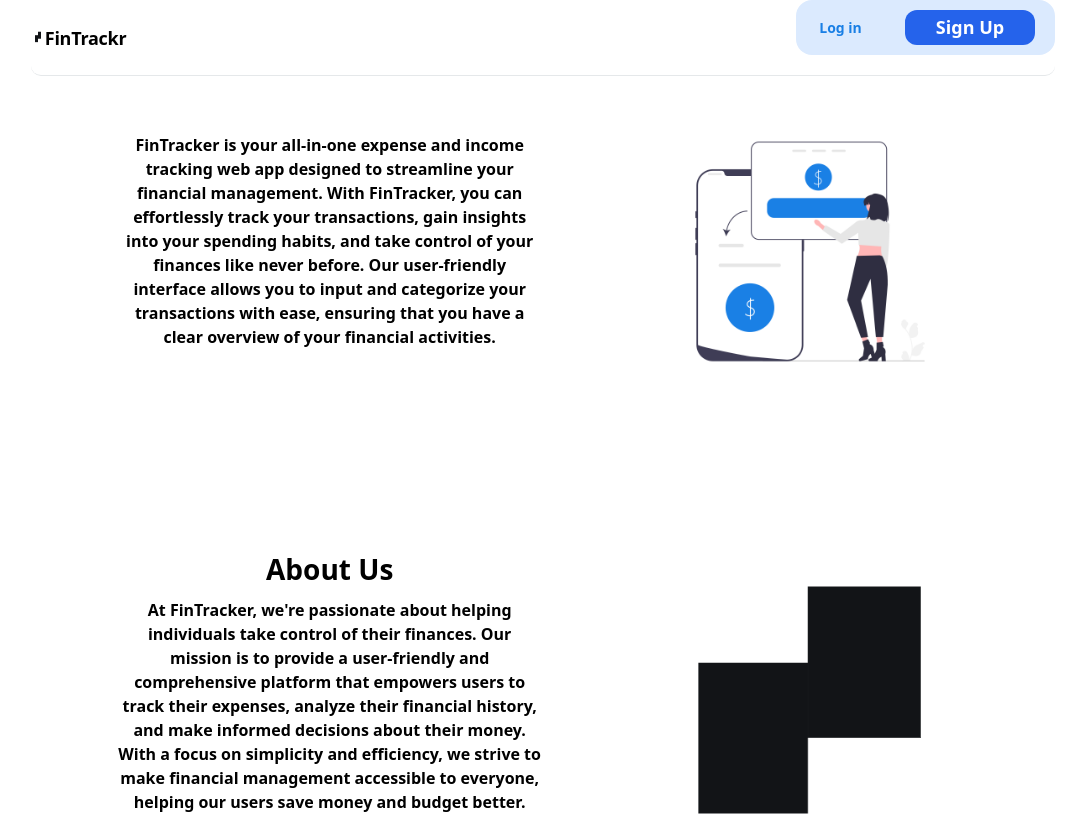
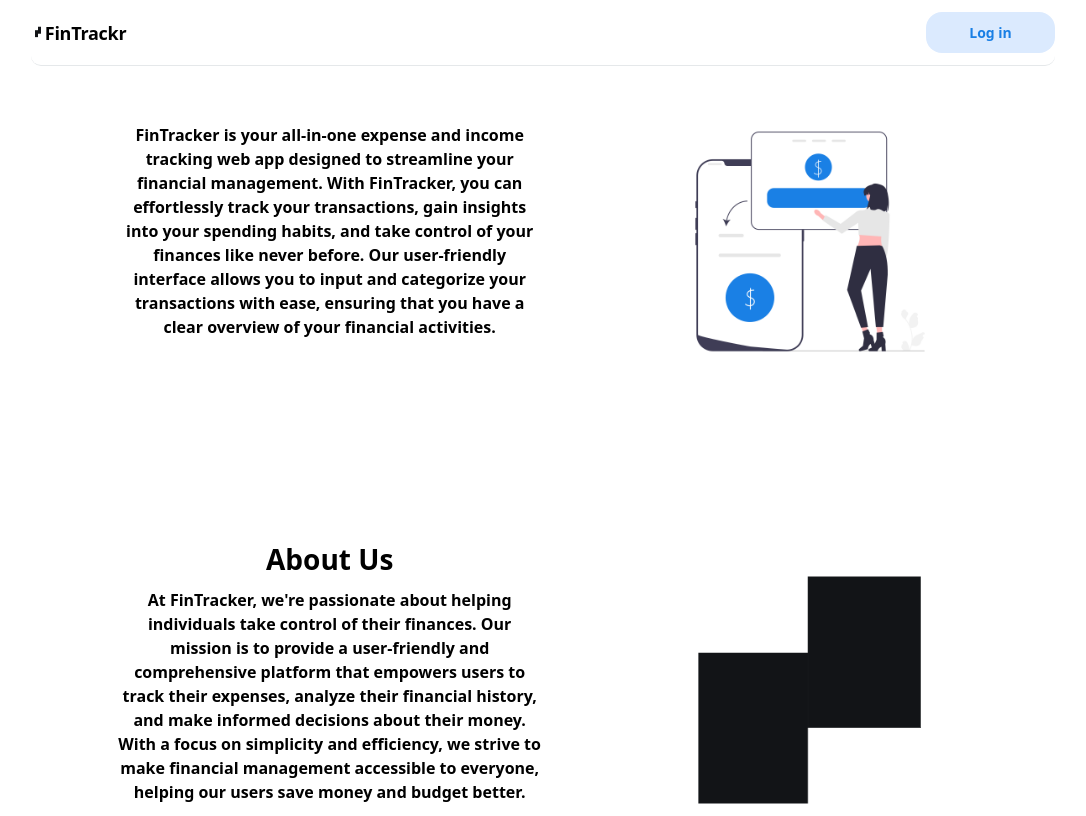
Before and after one commit to ShiiFt38/Finance-Tracker, a React (Create React App) app: page / in a window 1280 px wide. Shown: the top 816 px of the page, without its empty margins (97-1183 px from the left). Built offline with nearby package versions, Linux system fonts and the light colour scheme.

Commit message:
Design Changes

```diff
--- a/src/Components/Dashside.js
+++ b/src/Components/Dashside.js
@@ -43,7 +43,7 @@ const Dashside = () => {
                         )
                     })}
                     <div>
-                        <LogOut open={open}/>
+                        <LogOut open={open} setOpen={setOpen}/>
 
                         <Link to='/Settings' className={`flex px-2 w-[180px] sticky space-x-3 ${!open ? 'hover:none' : 'sm:hover:none md:hover:bg-gray-300'} p-2 rounded-xl`}>
                             <img className={`${!open ? 'sm:hover:bg-gray-200' : 'hover:none'} rounded-md`} src={Settingsicon} alt='settings' />
--- a/src/Components/Header.js
+++ b/src/Components/Header.js
@@ -22,9 +22,8 @@ function Header() {
       </div>
 
       {isAuthenticated === false ?
-        <div className='flex flex-row content-center bg-blue-100 mb-[20px] rounded-2xl '>
+        <div className='flex flex-row content-center px-[20px] py-[10px] bg-blue-100 my-auto rounded-2xl '>
           <LoginButton />
-          <Button text="Sign Up" link="/SignUp" />
         </div> : <Button text="Dashboard" link="/Dashboard"/>}
 
     </header>
```
